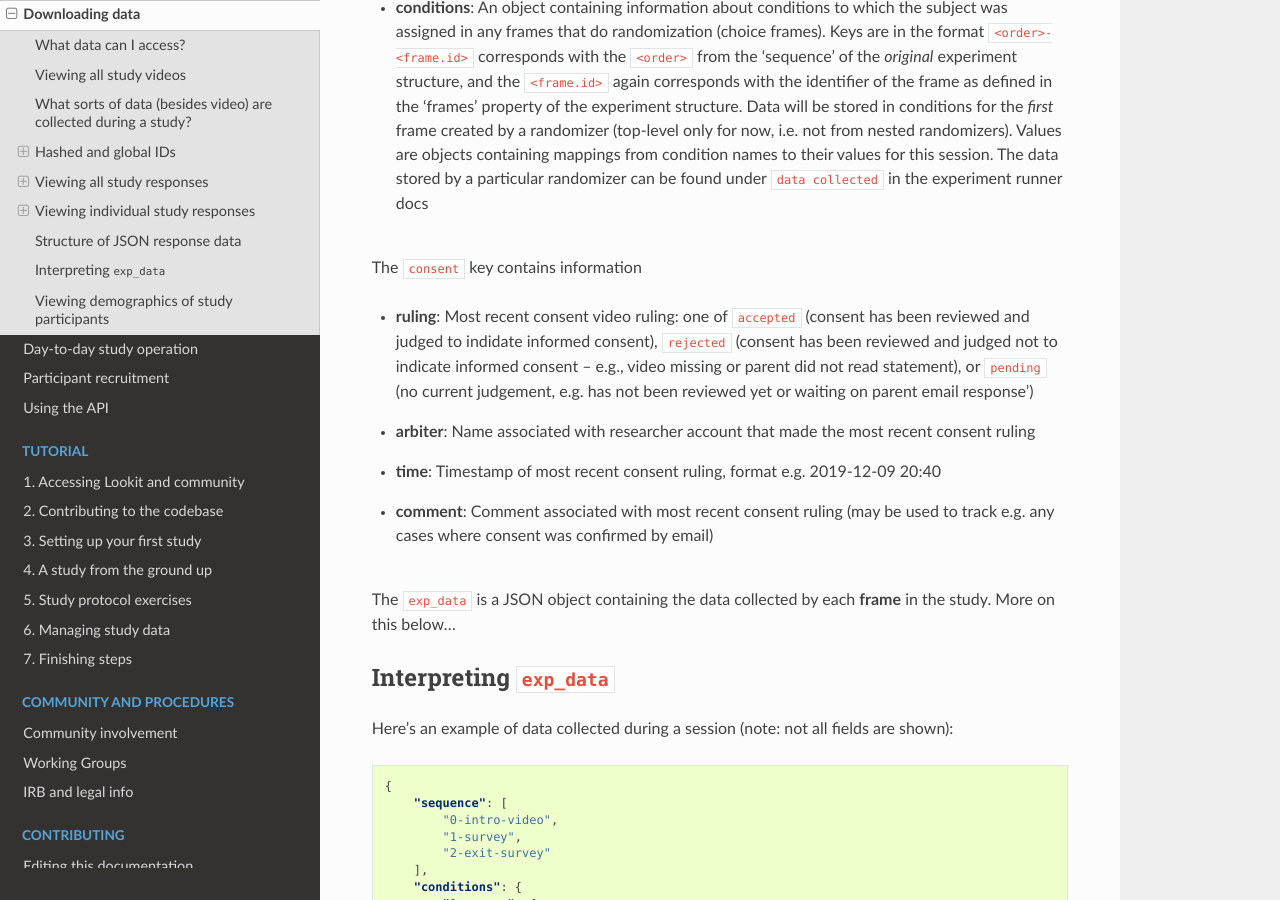
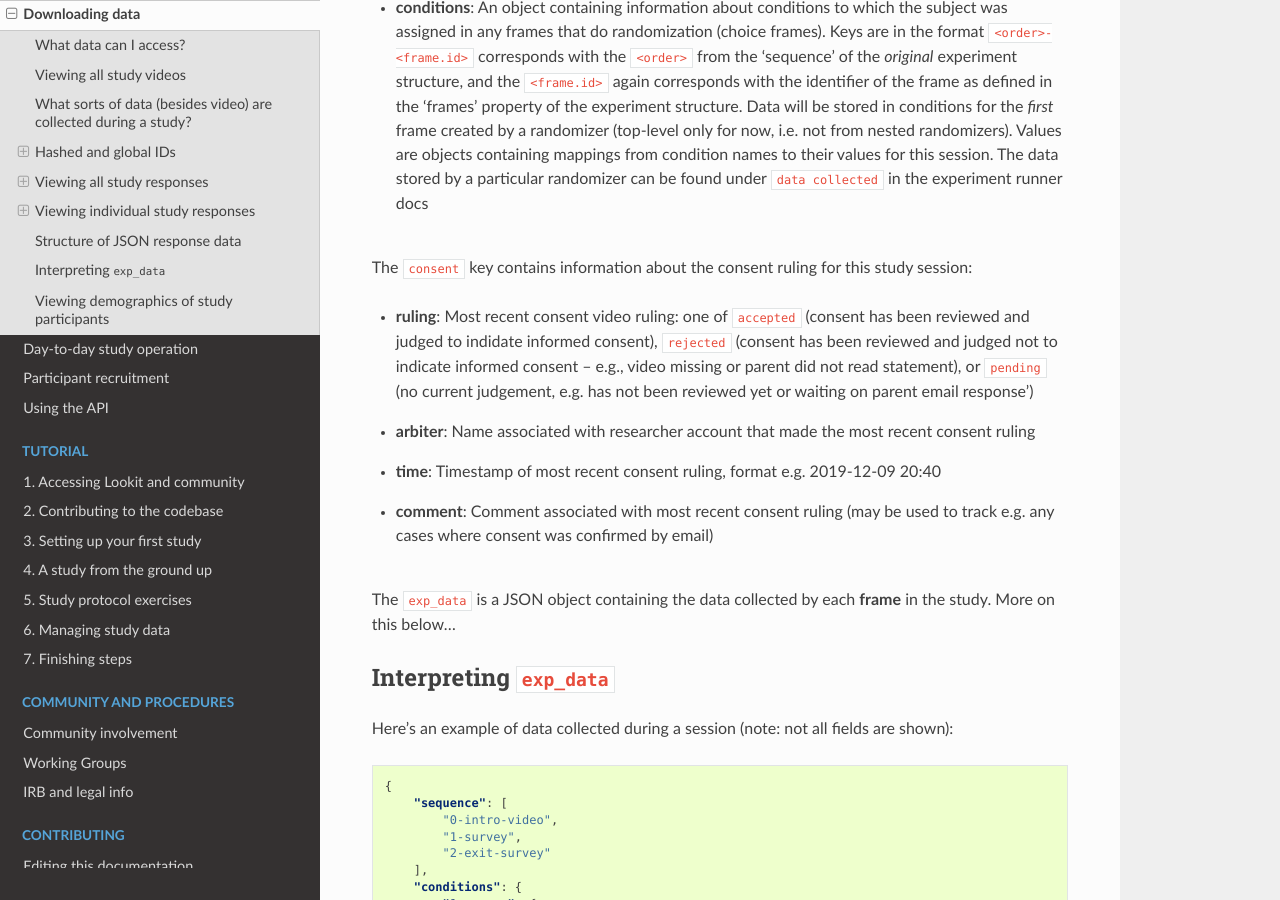
Before and after one commit to lookit/lookit-docs, a Sphinx documentation site: the page built from docs/source/researchers-experiment-data.rst, in a window 1280 px wide and 900 px high, scrolled down 12718 px. Built offline with Sphinx 7.4.7 and the Read the Docs theme 2.0.0, drawn with Linux system fonts in a browser that asks for light colours.

Commit message:
add missing text to consent paragraph

```diff
--- a/docs/source/researchers-experiment-data.rst
+++ b/docs/source/researchers-experiment-data.rst
@@ -355,7 +355,7 @@ The ``response`` data contains information concerning this particular session: w
 -  **conditions**: An object containing information about conditions to which the subject was assigned in any frames that do randomization (choice frames). Keys are in the format ``<order>-<frame.id>`` corresponds with the ``<order>`` from the ‘sequence’ of the *original* experiment structure, and the ``<frame.id>`` again corresponds with the identifier of the frame as defined in the ‘frames’ property of the experiment structure. Data will be stored in conditions for the *first* frame created by a randomizer (top-level only for now, i.e. not from nested randomizers). Values are objects containing mappings from condition names to their values for this session. The data stored by a particular randomizer can be found under ``data collected`` in the :ref:`experiment runner docs <elf:randomization>`
 
 
-The ``consent`` key contains information
+The ``consent`` key contains information about the consent ruling for this study session:
 
 -  **ruling**: Most recent consent video ruling: one of ``accepted`` (consent has been reviewed and judged to indidate informed consent), ``rejected`` (consent has been reviewed and judged not to indicate informed consent -- e.g., video missing or parent did not read statement), or ``pending`` (no current judgement, e.g. has not been reviewed yet or waiting on parent email response')
 -  **arbiter**: Name associated with researcher account that made the most recent consent ruling
```
